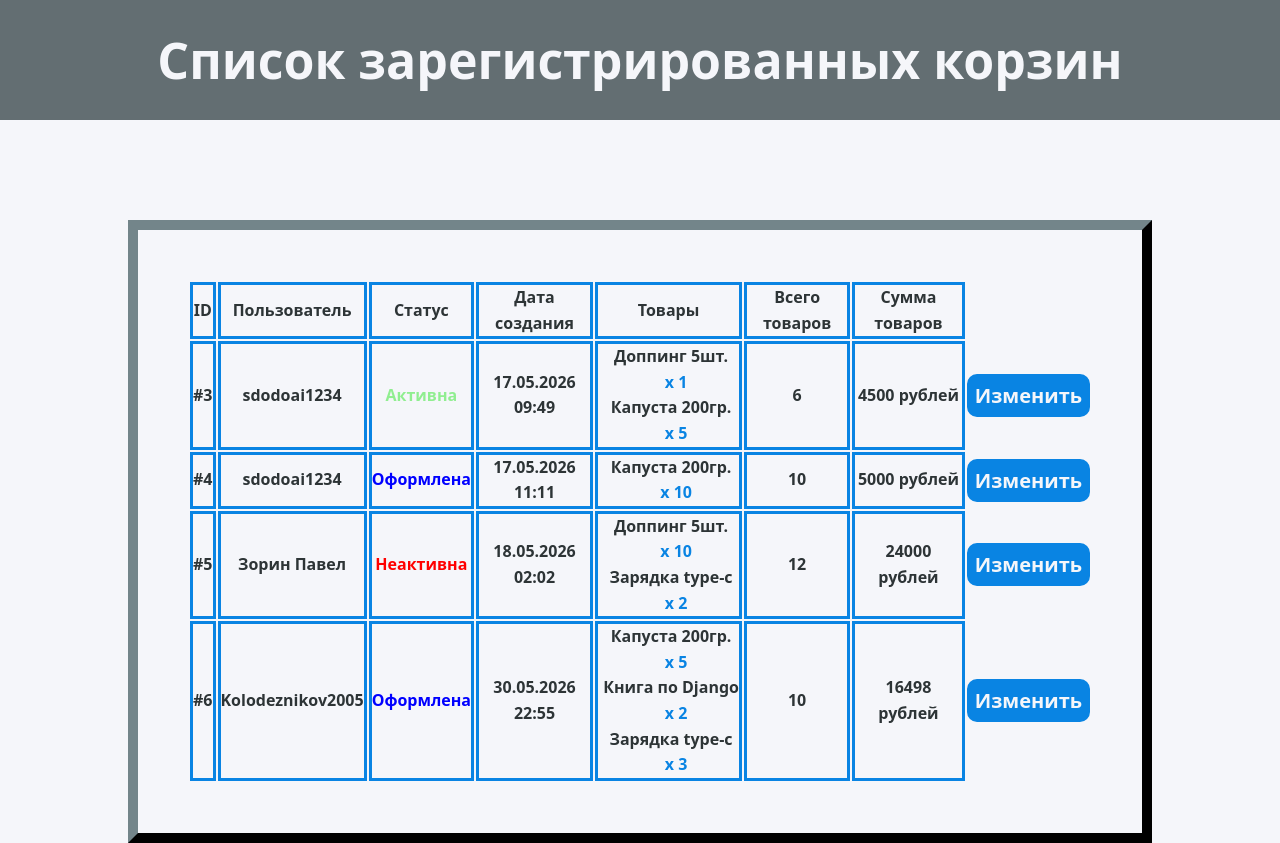
After one commit to pashist-zontov/WEB6-Django-lab2, a Django app: page /carts/ in a window 1280 px wide. The commit adds this page. Run offline with Django 5.2, Linux system fonts and the light colour scheme; data comes from the database, SQL or seed files in the repository; both versions use the stored data as it was after the commit.

Commit message:
django lab2 (110%) + django lab3 (2%)

```diff
--- a/pashistore/pashistore/urls.py
+++ b/pashistore/pashistore/urls.py
@@ -15,8 +15,9 @@ Including another URLconf
     2. Add a URL to urlpatterns:  path('blog/', include('blog.urls'))
 """
 from django.contrib import admin
-from django.urls import path
+from django.urls import path, include
 
 urlpatterns = [
     path('admin/', admin.site.urls),
+    path('', include('store.urls'))
 ]
--- a/pashistore/store/models.py
+++ b/pashistore/store/models.py
@@ -1,5 +1,5 @@
 from django.db import models
-from django.db.models import Sum, Count
+from django.db.models import Sum, F, DecimalField
 
 class Customers(models.Model):
     name = models.CharField("Имя покупателя", max_length=100)
@@ -32,7 +32,7 @@ class Carts(models.Model):
     STATUS_CHOICES = (
         ("Active", "Активна"),
         ("Completed", "Оформлена"),
-        ("Forgotten", "Заброшена")
+        ("Closed", "Неактивна")
     )
 
     # cart_id = models.IntegerField(primary_key=True) <-- Вопрос: стоит ли создавать свой первичный ключ в работах подобной этой?
@@ -51,10 +51,16 @@ class Carts(models.Model):
         return f"Корзина покупателя #{self.customer_id} от {self.created_at}"
 
     def products_amount(self):
-        return self.products.aggregate(total=Sum("quantity"))['total_amount']
+        return self.products.aggregate(total=Sum("quantity"))['total'] or 0
 
     def unique_products_count(self):
         return self.products.count()
+
+    def total_price(self):
+        result = self.products.aggregate(
+            total=Sum(F('product__price') * F('quantity'), output_field=DecimalField())
+        )
+        return result['total'] or 0
 
 class CartsProducts(models.Model):
     cart = models.ForeignKey(Carts, on_delete=models.CASCADE, related_name="products", verbose_name="Корзина")
@@ -64,7 +70,7 @@ class CartsProducts(models.Model):
     class Meta:
         verbose_name = "Позиция корзины"
         verbose_name_plural = "Позиции"
-        unique_together = ("cart", "product") # !!! Корзина и товары должны отображаться уникальные друг по от
+        unique_together = ("cart", "product") # !!! Корзина и товары должны отображаться уникальные друг по отношению к другу
 
     def __str__(self):
-        return f"{self.quantity} x {self.product}"
+        return f'{self.product}'
--- /dev/null
+++ b/pashistore/store/static/store/css/carts_list.css
@@ -0,0 +1,97 @@
+:root {
+    --primary: #2d3436;
+    --secondary: #636e72;
+    --accent: #0984e3;
+    --light: #f5f6fa;
+    --transition: 0.3s ease;
+}
+
+* {
+    margin: 0;
+    padding: 0;
+    box-sizing: border-box;
+    font-family: 'Poppins', system-ui, sans-serif;
+    font-weight: 650;
+    /* border: 2px solid red; */
+}
+
+body {
+    background: var(--light);
+    color: var(--primary);
+    line-height: 1.6;
+}
+
+.heading {
+    font-size: 50px;
+    text-align: center;
+    padding: 20px 0 20px 0;
+    margin-bottom: 100px;
+    color: var(--light);
+    background-color: var(--secondary);
+
+}
+
+.carts-tb {
+    width: 80%;
+    margin: 0 auto;
+    justify-content: center;
+    border: 10px outset var(--primary);
+    padding: 50px;
+}
+
+th, td  {
+    border: 3px solid var(--accent);
+}
+
+.align-rows td {
+    text-align: center;
+}
+
+.quantity-st {
+    margin-left: 10px;
+    color: var(--accent);
+}
+
+.carts-tb ul li {
+    margin-left: 5px;
+    list-style-type: none;
+    text-align: center;
+}
+
+.prod-amount {
+    text-align: right;
+}
+
+.btn-row {
+    border: transparent;
+}
+
+.editcart-btn {
+    background-color: var(--accent);
+    color: var(--light);
+    font-size: 20px;
+    border: 3px solid var(--accent);
+    padding: 5px;
+    margin: 3px 0;
+    border-radius: 10px;
+    cursor: pointer;
+    transition: all var(--transition);
+}
+
+.editcart-btn:hover {
+    transform: scale(0.90);
+    background-color: var(--light);
+    color: black;
+}
+
+.cart_status--Active {
+    color: lightgreen;
+}
+
+.cart_status--Closed {
+    color: red
+}
+
+.cart_status--Completed {
+    color: blue;
+}
--- /dev/null
+++ b/pashistore/store/templates/carts/carts_list.html
@@ -0,0 +1,20 @@
+{% load static %}
+
+<!DOCTYPE html>
+<html lang="ru">
+<head>
+    <meta charset="UTF-8">
+    <link rel="stylesheet" href="{% static 'store/css/carts_list.css' %}">
+    <title>Список корзин</title>
+</head>
+<body>
+    <h1 class="heading">Список зарегистрированных корзин</h1>
+    <main>
+        {% include 'store/cart_block.html' %}
+    </main>
+
+    <footer>
+
+    </footer>
+</body>
+</html>
--- a/pashistore/store/templates/store/carts_list.html
+++ b/pashistore/store/templates/store/cart_block.html
@@ -1,14 +1,7 @@
-<!DOCTYPE html>
-<html lang="ru">
-<head>
-    <meta charset="UTF-8">
+{% load static %}
 
-    <title>Список корзин</title>
-</head>
-<body>
-    <h1 class="heading">Список зарегистрированных корзин</h1>
-
-    <table>
+<table class="carts-tb">
+    <thead>
         <tr>
             <th>ID</th>
             <th>Пользователь</th>
@@ -16,10 +9,13 @@
             <th>Дата создания</th>
             <th>Товары</th>
             <th>Всего товаров</th>
+            <th>Сумма товаров</th>
         </tr>
+    </thead>
 
+    <tbody>
         {% for cart in carts %}
-            <tr>
+            <tr class="align-rows">
                 <td>#{{cart.id}}</td> <!-- ID -->
                 <td>{{cart.customer}}</td> <!-- Пользователь -->
                 <!-- Django (get_<FOO>_display) -->
@@ -27,18 +23,20 @@
                 <td>{{ cart.created_at|date:"d.m.Y H:i" }}</td> <!-- Дата и время -->
                 <!-- Товары -->
                 <td>
-                    <ul>
+                    <ul class="prod-list">
                         {% for item in cart.products.all %}
-                            <li>{{ item.product.name }} X {{ item.quantity }}</li>
+                            <li>{{item}} <span class="quantity-st">x {{item.quantity}}</span></li>
                         {% empty %}
                             <li>Данные о товарах отсутствуют.</li>
                         {% endfor %}
                     </ul>
                 </td>
-                <td> cart.products.count </td> <!-- Всего товаров -->
+                <td class="prod-amount"> {{ cart.products_amount }} </td> <!-- Всего товаров -->
+                <td>{{cart.total_price}} рублей</td>
+                <td class="btn-row"><button class="editcart-btn">Изменить</button></td>
             </tr>
+
         {% endfor %}
+    </tbody>
+
     </table>
-
-</body>
-</html>
--- /dev/null
+++ b/pashistore/store/urls.py
@@ -0,0 +1,8 @@
+from django.urls import path, include
+from . import views
+
+app_name = "store"
+urlpatterns = [
+    path('', views.index, name='index'), # <-- страница по умолчанию
+    path('carts/', views.carts_list, name='carts_list'),
+]
--- a/pashistore/store/views.py
+++ b/pashistore/store/views.py
@@ -1,7 +1,7 @@
 from django.shortcuts import render
 # Prefetch - для оптимизации связи N:N
 from django.db.models import Prefetch, Count
-from .models import Carts, CartsProducts
+from .models import Carts, Products, CartsProducts
 
 def carts_list(request):
     context = {
@@ -10,4 +10,12 @@ def carts_list(request):
         ).annotate(items_count=Count("products"))
     }
 
-    return render(request, 'store/carts_list.html', context)
+    return render(request, 'carts/carts_list.html', context)
+
+def index(request):
+    context = {
+        'title' : "Главная",
+        'products': Products.objects.select_related
+    }
+
+    return render(request, 'store/index.html', context)
```
Also changed, not shown: pashistore/store/admin.py (+24 -6 lines), pashistore/store/templates/store/index.html (added, +16 -0 lines), pashistore/db.sqlite3, pashistore/store/migrations/0001_initial.py (added), pashistore/store/static/store/css/catalog.css (added), pashistore/store/templates/store/card.html (deleted), pashistore/store/templates/store/cart_set.html (deleted).
